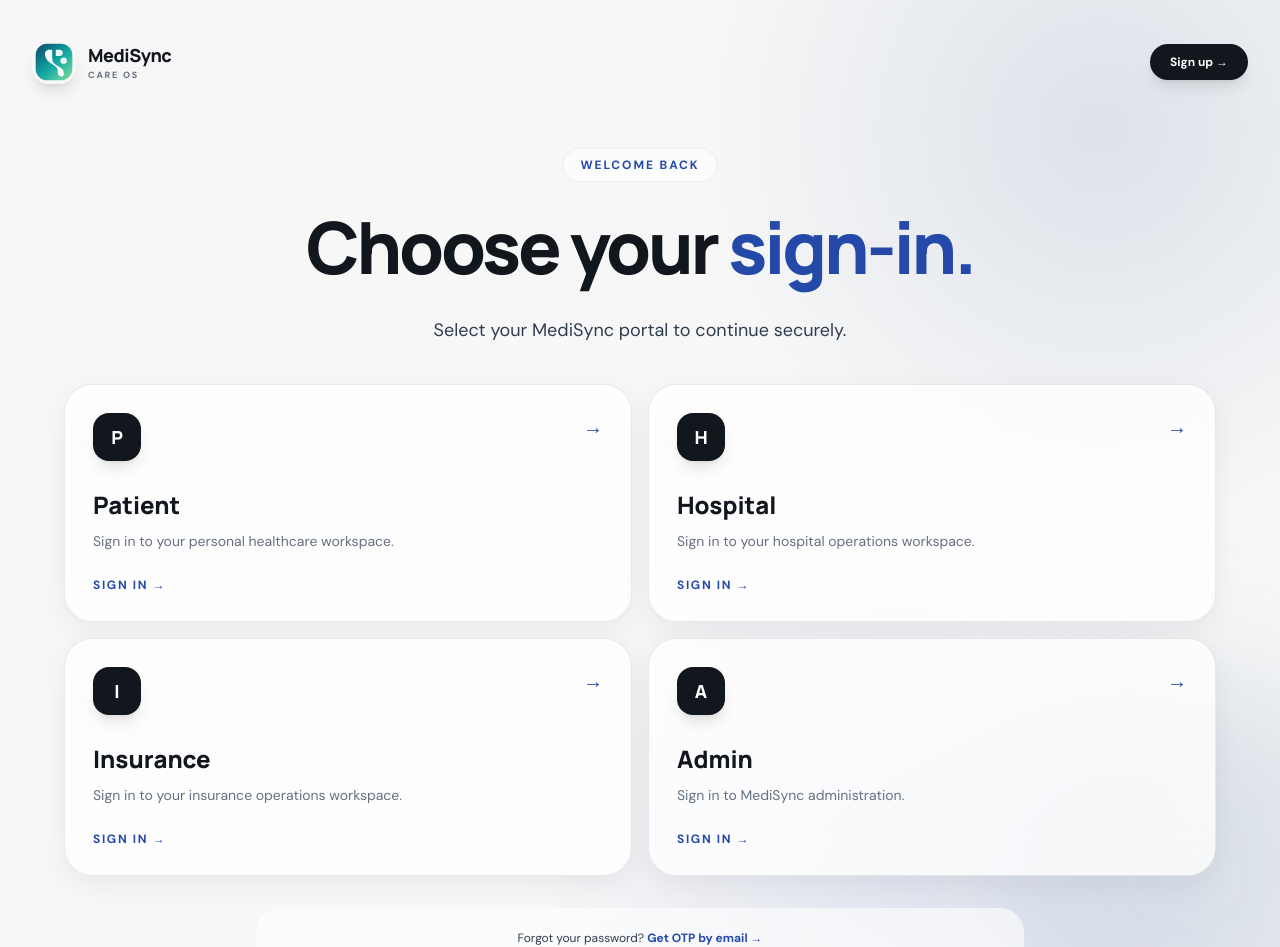
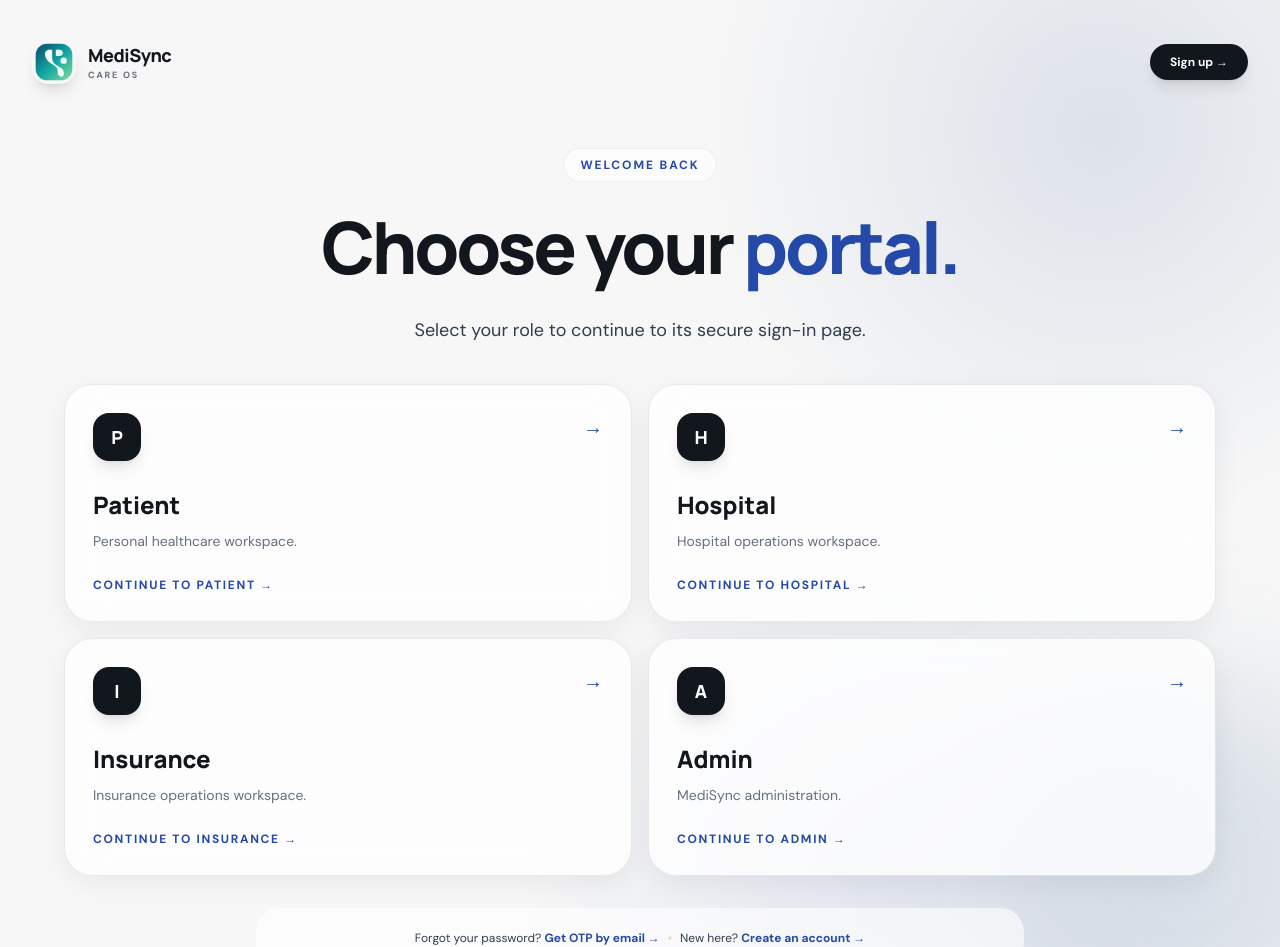
Before and after one commit to Sanjeev7673/Medisync-Os, a Next.js app: page /signin in a window 1280 px wide. Shown: the top 947 px of the page. Built offline with nearby package versions, Linux system fonts and the light colour scheme.

Commit message:
Fix sign-in portal navigation

```diff
--- a/app/signin/page.tsx
+++ b/app/signin/page.tsx
@@ -4,10 +4,10 @@ import Image from "next/image";
 import Link from "next/link";
 
 const roles = [
-  { href: "/patient/login", label: "Patient", description: "Sign in to your personal healthcare workspace.", icon: "P" },
-  { href: "/hospital/login", label: "Hospital", description: "Sign in to your hospital operations workspace.", icon: "H" },
-  { href: "/insurance/login", label: "Insurance", description: "Sign in to your insurance operations workspace.", icon: "I" },
-  { href: "/admin/login", label: "Admin", description: "Sign in to MediSync administration.", icon: "A" },
+  { href: "/patient/login", label: "Patient", description: "Personal healthcare workspace.", icon: "P" },
+  { href: "/hospital/login", label: "Hospital", description: "Hospital operations workspace.", icon: "H" },
+  { href: "/insurance/login", label: "Insurance", description: "Insurance operations workspace.", icon: "I" },
+  { href: "/admin/login", label: "Admin", description: "MediSync administration.", icon: "A" },
 ];
 
 export default function SignInPage() {
@@ -19,14 +19,14 @@ export default function SignInPage() {
         <Link href="/signup" className="rounded-full bg-[var(--ink)] px-5 py-2.5 text-xs font-bold text-white shadow-lg">Sign up →</Link>
       </nav>
       <section className="relative z-10 mx-auto max-w-6xl py-12 md:py-16">
-        <div className="mx-auto max-w-3xl text-center"><p className="mb-5 inline-flex rounded-full border border-black/5 bg-white/60 px-4 py-2 text-xs font-bold uppercase tracking-[.16em] text-[var(--care)] backdrop-blur">Welcome back</p><h1 className="font-display text-5xl font-extrabold leading-tight tracking-[-.045em] md:text-7xl">Choose your <span className="text-[var(--care)]">sign-in.</span></h1><p className="mx-auto mt-6 max-w-2xl text-base leading-7 text-[var(--muted-strong)] md:text-lg">Select your MediSync portal to continue securely.</p></div>
+        <div className="mx-auto max-w-3xl text-center"><p className="mb-5 inline-flex rounded-full border border-black/5 bg-white/60 px-4 py-2 text-xs font-bold uppercase tracking-[.16em] text-[var(--care)] backdrop-blur">Welcome back</p><h1 className="font-display text-5xl font-extrabold leading-tight tracking-[-.045em] md:text-7xl">Choose your <span className="text-[var(--care)]">portal.</span></h1><p className="mx-auto mt-6 max-w-2xl text-base leading-7 text-[var(--muted-strong)] md:text-lg">Select your role to continue to its secure sign-in page.</p></div>
         <div className="mt-10 grid gap-4 sm:grid-cols-2">
           {roles.map((role, index) => <Link key={role.href} href={role.href} className={`glass reveal reveal-delay-${Math.min(index + 1, 3)} group block rounded-[28px] p-6 transition-all duration-300 hover:-translate-y-1 hover:shadow-[var(--shadow-md)] md:p-7`}>
             <div className="flex items-start justify-between gap-5"><span className="flex h-12 w-12 items-center justify-center rounded-2xl bg-[var(--ink)] font-display text-lg font-extrabold text-white shadow-lg">{role.icon}</span><span className="text-xl text-[var(--care)] transition-transform group-hover:translate-x-1">→</span></div>
-            <h2 className="mt-7 font-display text-2xl font-extrabold">{role.label}</h2><p className="mt-2 text-sm leading-6 text-[var(--muted)]">{role.description}</p><p className="mt-6 text-xs font-bold uppercase tracking-[.14em] text-[var(--care)]">Sign in →</p>
+            <h2 className="mt-7 font-display text-2xl font-extrabold">{role.label}</h2><p className="mt-2 text-sm leading-6 text-[var(--muted)]">{role.description}</p><p className="mt-6 text-xs font-bold uppercase tracking-[.14em] text-[var(--care)]">Continue to {role.label} →</p>
           </Link>)}
         </div>
-        <div className="mx-auto mt-8 max-w-3xl rounded-[24px] bg-white/60 p-5 text-center text-xs leading-5 text-[var(--muted-strong)] backdrop-blur">Forgot your password? <Link href="/forgot-password" className="font-bold text-[var(--care)] hover:underline">Get OTP by email →</Link></div>
+        <div className="mx-auto mt-8 max-w-3xl rounded-[24px] bg-white/60 p-5 text-center text-xs leading-5 text-[var(--muted-strong)] backdrop-blur">Forgot your password? <Link href="/forgot-password" className="font-bold text-[var(--care)] hover:underline">Get OTP by email →</Link><span className="mx-2 text-black/15">•</span>New here? <Link href="/signup" className="font-bold text-[var(--care)] hover:underline">Create an account →</Link></div>
       </section>
     </main>
   );
```
